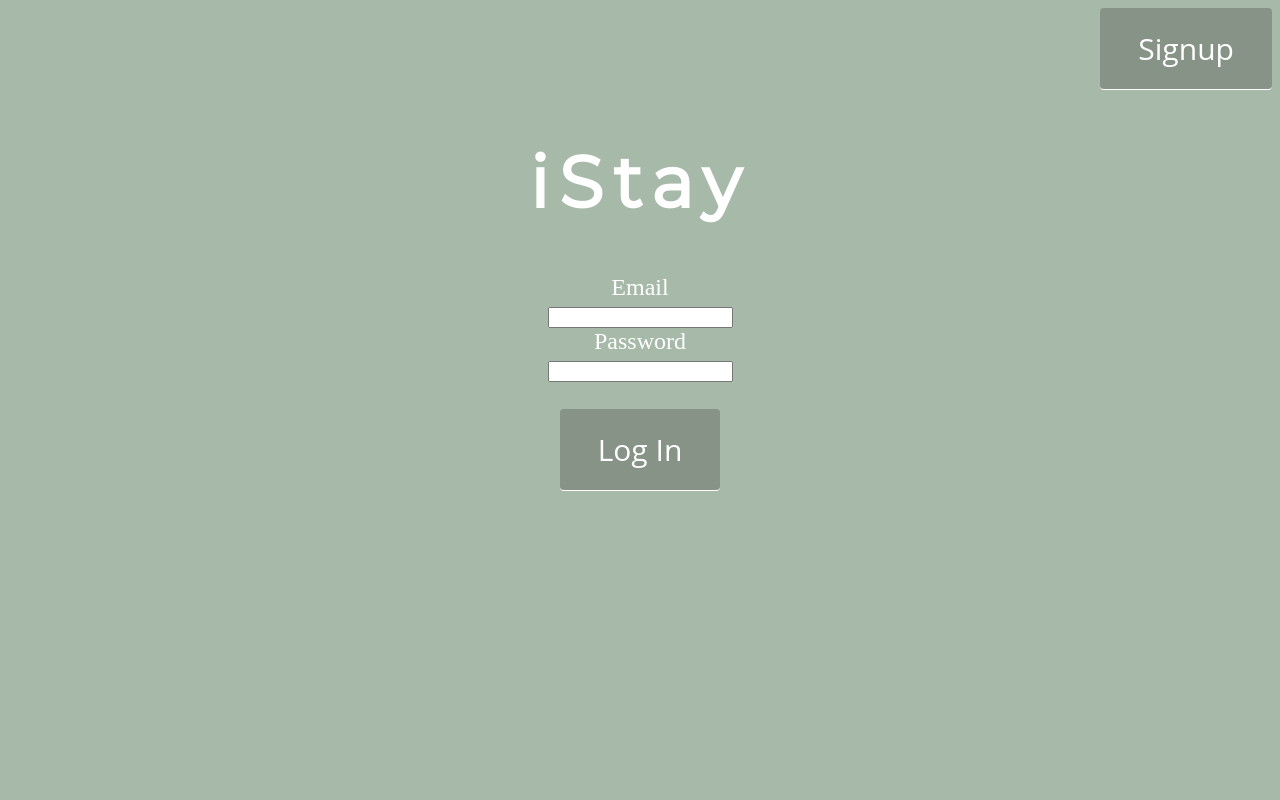
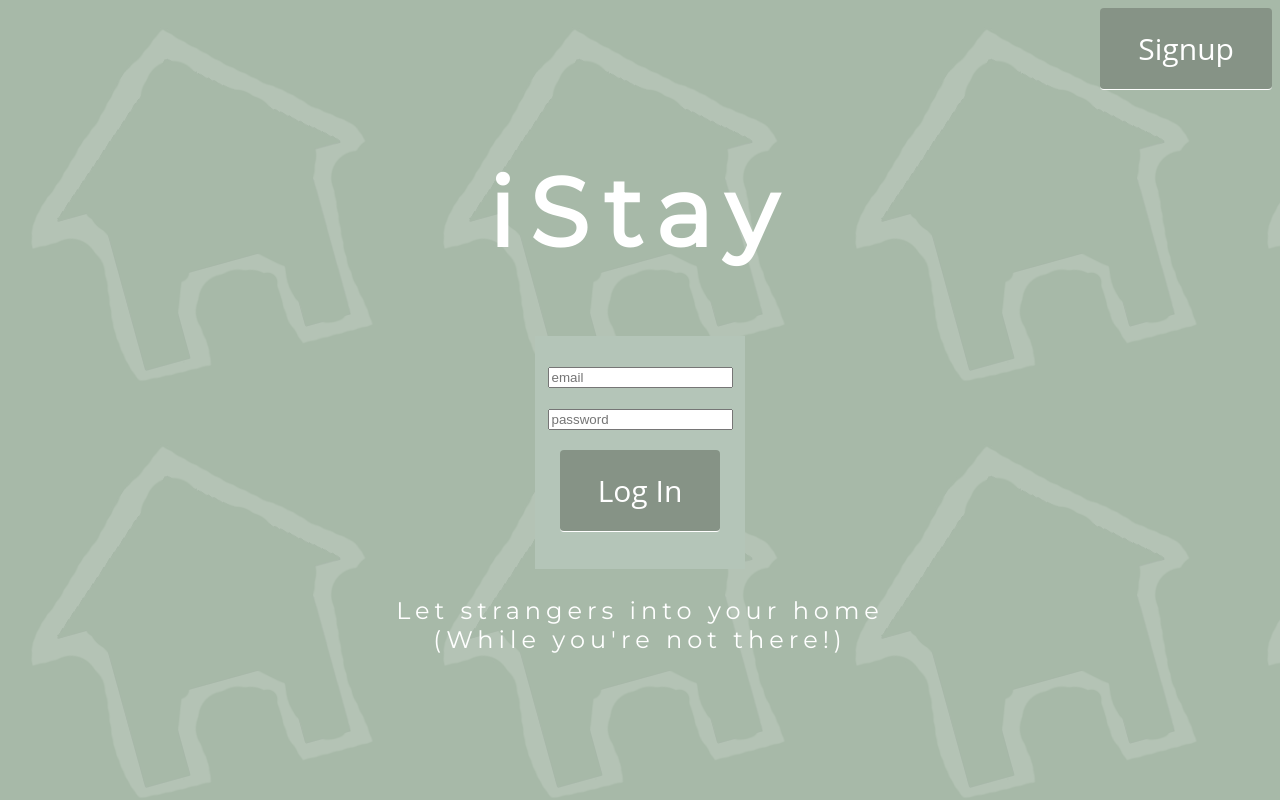
Before and after one commit to EllyChanx/makersbnb, a Node server app: page / in a window 1280 px wide. Run offline with Node 20, Linux system fonts and the light colour scheme; some libraries are stand-ins or nearby versions.

Commit message:
home page styling updated

```diff
--- a/public/index.css
+++ b/public/index.css
@@ -1,4 +1,3 @@
-
 
 .main {
   background-color: #A7B9A8;
@@ -6,6 +5,7 @@
   color: white;
   font-family: "";
   font-size: 1.5em;
+  background-image: url(istay-logo.png);
 }
 
 .top-right {
@@ -13,10 +13,31 @@
 }
 
 h1 {
-  font-size: 3em;
-  letter-spacing: 10px;
+  font-size: 4em;
+  letter-spacing: 15px;
   font-family: "Montserrat";
   text-align: center;
+}
+
+.subtext {
+  font-size: 1em;
+  letter-spacing: 5px;
+  font-family: "Montserrat";
+  text-align: center;
+}
+
+.box {
+  width: 15%;
+  padding: 10px;
+  text-align: center;
+  background-color: #B4C5B8;
+  margin-left: auto;
+  margin-right: auto;
+}
+
+form {
+  font-size: 0.7em;
+  font-family: "Montserrat";
 }
 
     /* Reset */
--- a/views/index.ejs
+++ b/views/index.ejs
@@ -16,17 +16,24 @@
 
 <h1><%= title %></h1>
 
+  <div class="box">
+
   <form method="post" action="/user/login">
-    <label>Email</label>
+
     <br>
-    <input type="text" name="email"
-    <br/><br>
-    <label>Password</label>
+    <input type="text" name="email" placeholder="email">
+    <br/>
+
     <br>
-    <input type="text" name="password">
+    <input type="text" name="password" placeholder="password">
     <br/><br>
     <input class="butt" type="submit" value="Log In">
   </form>
+  <br>
+  </div>
+ <br>
+
+  <span class="subtext">Let strangers into your home<br>(While you're not there!)</span>
 
 </body>
 
```
Also changed, not shown: public/istay-logo.png (added). Lines whose indentation alone changed are shown as unchanged.
